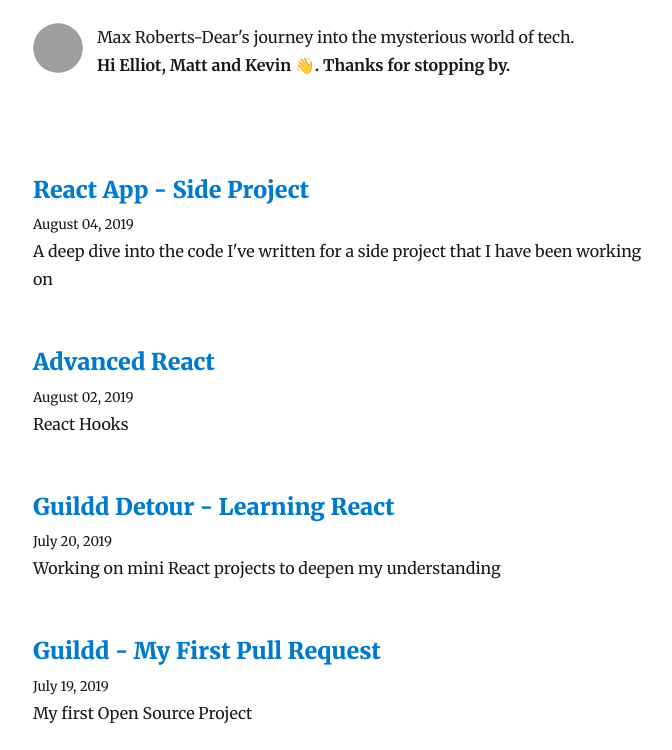
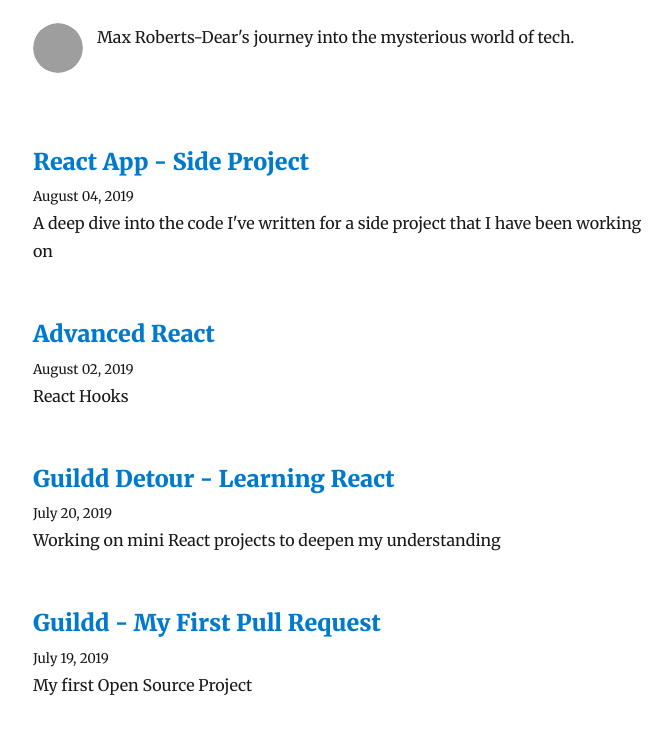
Before and after one commit to MaxRobertsDear/blog, a Gatsby site: page / in a window 1280 px wide. Shown: the part 131-881 px from the top of the page, without its empty margins (292-964 px from the left). Built offline with nearby package versions, Linux system fonts and the light colour scheme; Gatsby itself is replaced by a stand-in of ours; some packages are replaced by stand-ins of ours; grey boxes are pictures that could not be loaded.

Commit message:
Updated avatar and bio

```diff
--- a/src/components/bio.js
+++ b/src/components/bio.js
@@ -39,7 +39,6 @@ function Bio() {
             />
             <p>
               {author}'s journey into the mysterious world of tech.
-              <div><strong> Hi Elliot, Matt and Kevin 👋. Thanks for stopping by.</strong></div>
               {` `}
             </p>
           </div>
```
Also changed, not shown: 1 other file.
